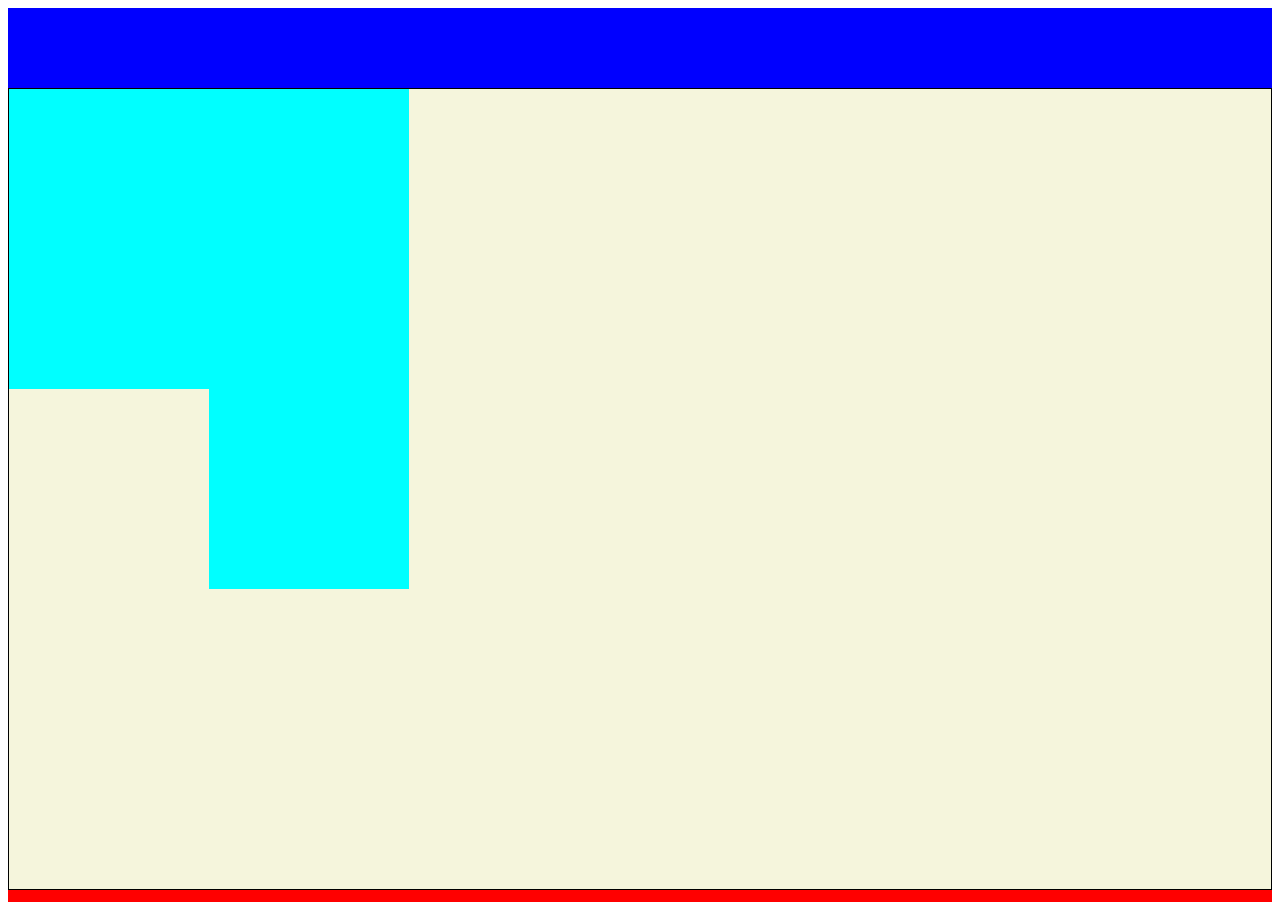
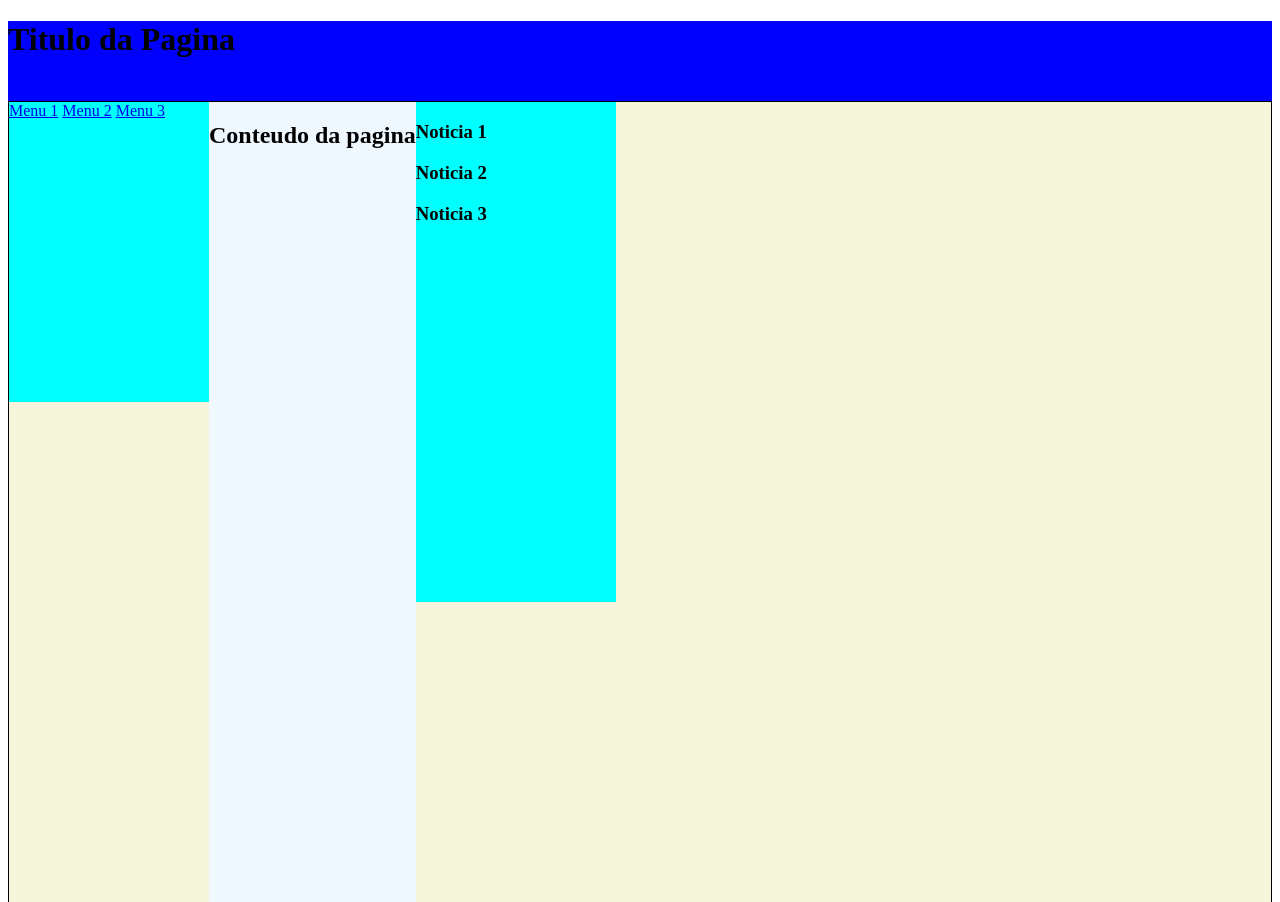
Before and after one commit to bento-lulu/ben.github.io, a plain HTML site: page index.html in a window 1280 px wide. Shown: the top 902 px of the page. Drawn offline with Linux system fonts and the light colour scheme.

Commit message:
conteudo adicionado

```diff
--- a/index.html
+++ b/index.html
@@ -8,13 +8,21 @@
 </head>
 <body>
     <div id="header">
+        <h1>Titulo da Pagina</h1>
     </div>
     <div id="body">
         <div id="menu">
+            <a href="#">Menu 1</a>
+            <a href="#">Menu 2</a>
+            <a href="#">Menu 3</a>
         </div>
         <div id="content">
+            <h2>Conteudo da pagina</h2>
         </div>
         <div id="news">
+            <h3>Noticia 1</h3>
+            <h3>Noticia 2</h3>
+            <h3>Noticia 3</h3>
         </div>
     </div>
     <div id="footer">
```
